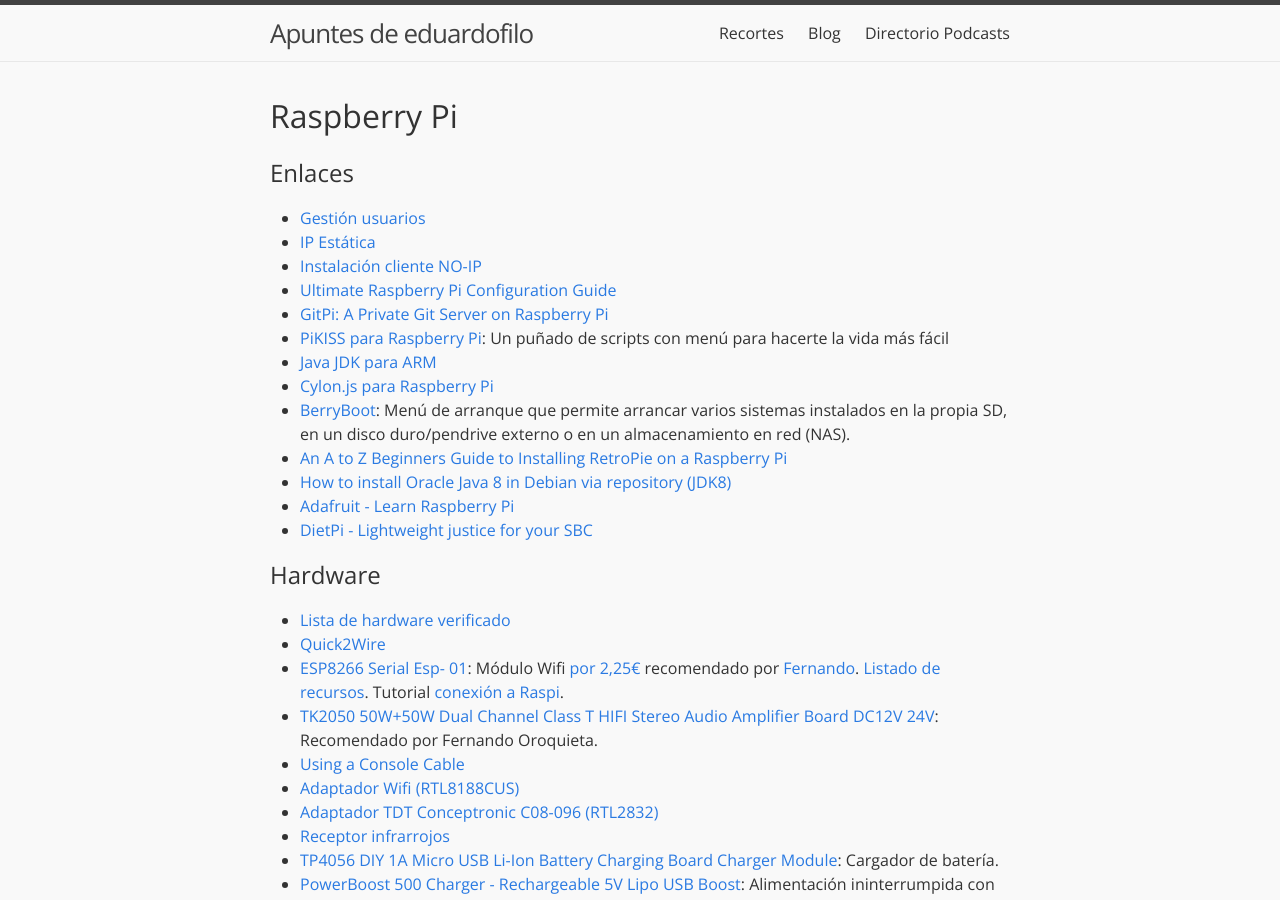
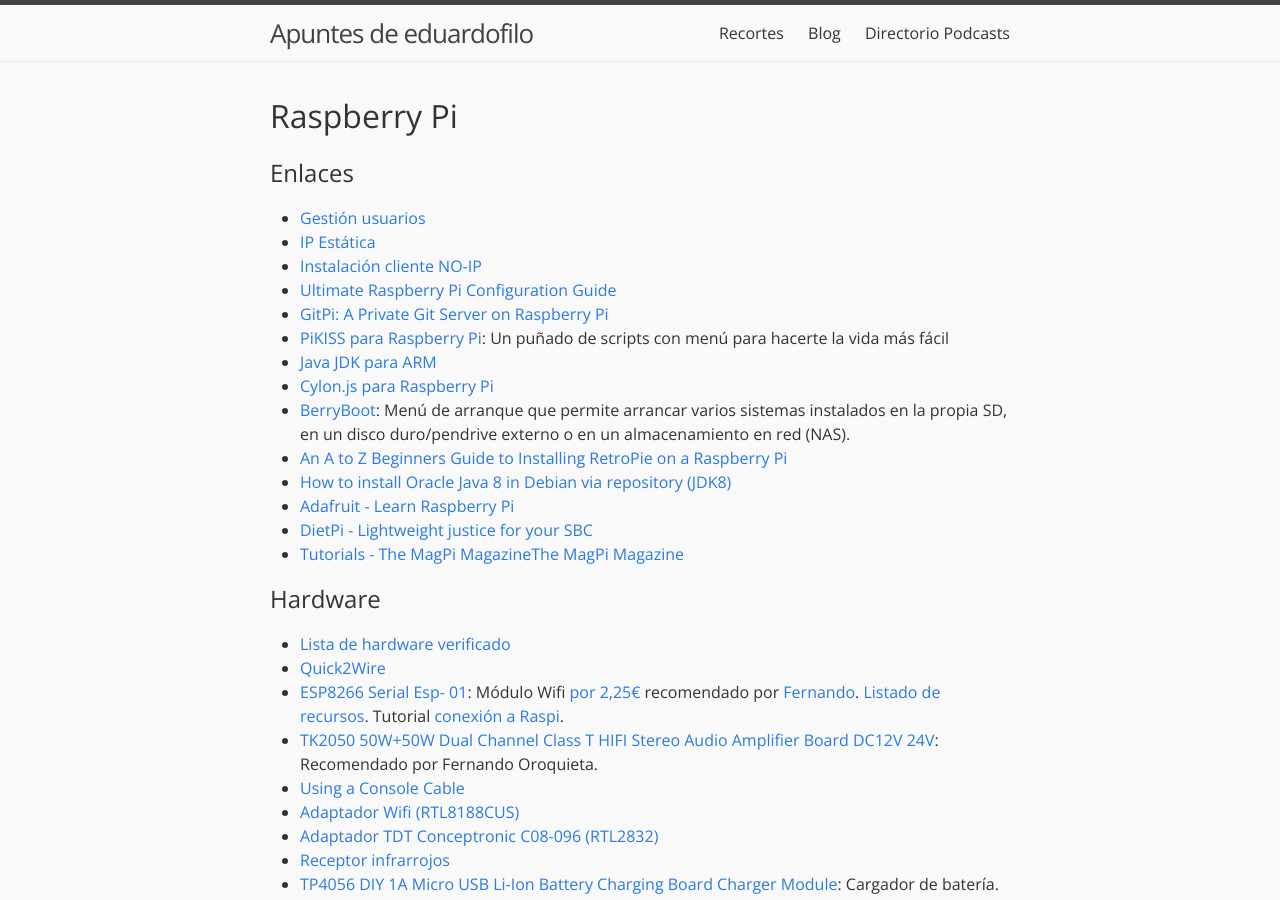
Before and after one commit to eduardofilo/eduardofilo.jekyll, a Jekyll site: the page built from sistemas/raspi.md, in a window 1280 px wide and 900 px high. Built offline with Jekyll 4.4.1, drawn with Linux system fonts in a browser that asks for light colours; our own code applies the rules of GitHub Pages for plain Markdown files.

Commit message:
Tutoriales de Raspberry Pi.

```diff
--- a/sistemas/raspi.md
+++ b/sistemas/raspi.md
@@ -20,6 +20,7 @@
 * [How to install Oracle Java 8 in Debian via repository (JDK8)](http://www.webupd8.org/2014/03/how-to-install-oracle-java-8-in-debian.html)
 * [Adafruit - Learn Raspberry Pi](https://learn.adafruit.com/category/learn-raspberry-pi)
 * [DietPi - Lightweight justice for your SBC](http://dietpi.com/)
+* [Tutorials - The MagPi MagazineThe MagPi Magazine](https://www.raspberrypi.org/magpi/tutorials/)
 
 ## Hardware
 
```
